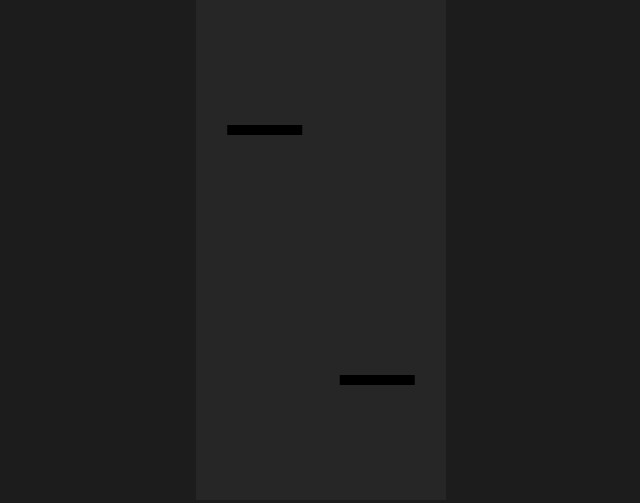
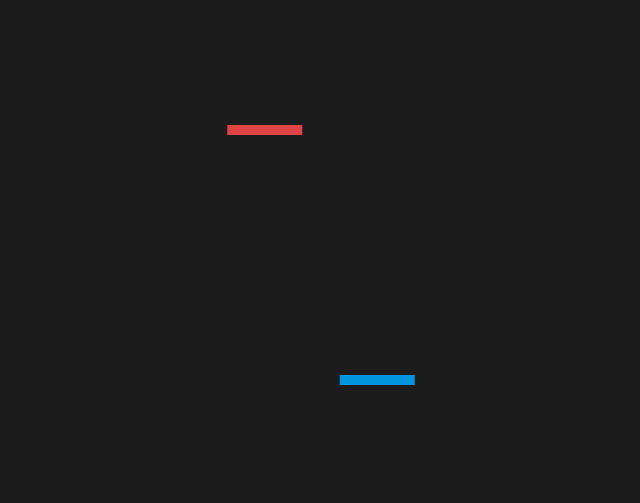
Before and after one commit to felipe-videira/sebo-the-game, a plain HTML site: page index.html in a window 1280 px wide. Shown: the whole page, without its empty margins (319-959 px from the left). Drawn offline with Linux system fonts and the light colour scheme.

Commit message:
life count, damage and lifeBar in progress

```diff
--- a/engine/components/box.js
+++ b/engine/components/box.js
@@ -4,18 +4,50 @@ class Box extends Component {
     _color;
     _width;
     _height;
+    _gradient;
 
-    constructor (userRef, { color = "#0095DD", width = 10, height = 10 } = {}) {
+    constructor (userRef, {
+        color = "#0095DD",
+        width = 10,
+        height = 10,
+        opacity = 1,
+        gradient = null
+    } = {}) {
         super();
 
-        this._color = color;
         this._width = width;
+        this._opacity = opacity;
         this._height = height;
         this._userRef = userRef;
+
+        this.color = color;
+        this.gradient = gradient;
     }
 
     get name () {
         return "Box";
+    }
+
+    get gradient () {
+        return this._gradient;
+    }
+
+    set gradient (v) {
+        if (!Array.isArray(v) || v.length !== 4)
+            throw Error("Invalid gradient");
+
+        this._gradient = v;
+    }
+
+    get color () {
+        return this._color;
+    }
+
+    set color (v) {
+        if (typeof v === 'string' || (Array.isArray(v) && v.length < 2))
+            throw Error("Invalid color");
+
+        this._color = v;
     }
 
     start () {
@@ -34,6 +66,8 @@ class Box extends Component {
             y: this._userRef.transform.y,
             rotation: this._userRef.transform.rotation,
             color: this._color,
+            gradient: this._gradient,
+            opacity: this._opacity,
             width: this._width,
             height: this._height
         })
--- a/engine/components/boxCollider.js
+++ b/engine/components/boxCollider.js
@@ -31,10 +31,11 @@ class BoxCollider extends Collider {
     }
 
     detectCollision () {
-        let collided = false;
+        let collision = null;
+        let collidedObj = null
 
         Collision.checkCollisions(this, other => {
-            if (Collision.abSatCollision({
+            const abCollision = Collision.abSatCollision({
                 aX: this.x,
                 aY: this.y,
                 aRotation: this.rotation,
@@ -48,26 +49,26 @@ class BoxCollider extends Collider {
                 bRotation: other.rotation,
                 bIsRect: true,
             })
-            ) {
-                collided = true;
 
-                if (!this._abCollision) return;
+            if (abCollision) {
+                collision = abCollision;
 
-                Collision.abPushAway(this, other);
+                this._abCollision && Collision.abPushAway(this, other);
+
+                collidedObj = other;
             }
         })
 
-        const collision = Collision.canvasSatCollision(this);
-        if (collision) {
-            collided = true;
+        const canvasColl = Collision.canvasSatCollision(this);
 
-            if (!this._borderCollision) return;
+        if (canvasColl) {
+            collision = canvasColl;
 
-            Collision.pushAway(collision.axis, collision.pos, this);
+            this._borderCollision && Collision.pushAway(canvasColl.axis, canvasColl.pos, this);
         }
 
-        collided && this.onCollision();
+        collision && this._collide([collision, this, collidedObj]);
 
-        return collided;
+        return collision;
     }
 }
--- a/engine/components/collider.js
+++ b/engine/components/collider.js
@@ -67,7 +67,7 @@ class Collider extends Component {
         throw Error("The method detectCollision must be implemented!");
     }
 
-    subscribeOnCollision (callback) {
+    onCollision (callback) {
         if (typeof callback !== 'function') {
             throw Error("'onCollision' must be a function!");
         }
@@ -75,9 +75,9 @@ class Collider extends Component {
         this._onCollision.push(callback);
     }
 
-    onCollision () {
+    _collide (params) {
         for (const callback of this._onCollision) {
-            callback();
+            callback(...params);
         }
     }
 
--- a/engine/models/gameObject.js
+++ b/engine/models/gameObject.js
@@ -62,6 +62,8 @@ class GameObject extends MonoBehaviour {
         super.update();
 
         for (const componentName in this._components) {
+            if (!this._components[componentName].active) continue;
+
             this._components[componentName].update();
         }
     }
@@ -70,6 +72,8 @@ class GameObject extends MonoBehaviour {
         super.draw(timestamp);
 
         for (const componentName in this._components) {
+            if (!this._components[componentName].active) continue;
+
             this._components[componentName].draw(timestamp);
         }
     }
@@ -89,7 +93,9 @@ class GameObject extends MonoBehaviour {
     }
 
     getComponent (name) {
-        return this._components[name];
+        const component = this._components[name] || {};
+
+        return component.active && component;
     }
 
     _validateComponent (v) {
--- a/engine/models/monoBehaviour.js
+++ b/engine/models/monoBehaviour.js
@@ -1,4 +1,6 @@
 class MonoBehaviour {
+
+    _active = true;
 
     get name () {
         throw Error('This MonoBehaviour does not have a name!');
@@ -8,9 +10,30 @@ class MonoBehaviour {
         return true;
     }
 
+    get active () {
+        return this._active;
+    }
+
+    setActive (v) {
+        this._active = !!v;
+    }
+
+    onDestroy(callback) {
+        if (typeof callback !== 'function')
+            throw Error("this is not a function");
+
+        this._onDestroy = callback;
+    }
+
     start () {}
 
     update () {}
 
     draw (timestamp) {}
+
+    destroy () {
+        this._onDestroy && this._onDestroy();
+
+        delete this;
+    }
 }
--- a/engine/models/scene.js
+++ b/engine/models/scene.js
@@ -35,6 +35,8 @@ class Scene extends MonoBehaviour {
         super.update();
 
         for (const name in this._monoBehaviours) {
+            if (!this._monoBehaviours[name].active) continue;
+
             this._monoBehaviours[name].update();
         }
     }
@@ -43,6 +45,8 @@ class Scene extends MonoBehaviour {
         super.draw(timestamp);
 
         for (const name in this._monoBehaviours) {
+            if (!this._monoBehaviours[name].active) continue;
+
             this._monoBehaviours[name].draw(timestamp);
         }
     }
@@ -62,7 +66,13 @@ class Scene extends MonoBehaviour {
     }
 
     getMonoBehaviour (name) {
-        return this._monoBehaviours[name];
+        const monoBehaviour = this._monoBehaviours[name] || {};
+
+        return monoBehaviour.active && monoBehaviour;
+    }
+
+    cleanMonoBehaviours () {
+        this._monoBehaviours = {}
     }
 
     _validateMonoBehaviour (v) {
--- a/engine/systems/canvas.js
+++ b/engine/systems/canvas.js
@@ -1,5 +1,8 @@
 class Canvas extends MonoBehaviour {
 
+    _lightTheme = '#eee';
+    _darkTheme = '#1d1c1c';
+    _canvasBackground = this._lightTheme;
     _mainCanvas;
     _ctx;
 
@@ -29,7 +32,8 @@ class Canvas extends MonoBehaviour {
     update () {
         super.update();
 
-        this._ctx.clearRect(0, 0, this._mainCanvas.width, this._mainCanvas.height);
+        this._ctx.fillStyle = this._canvasBackground;
+        this._ctx.fillRect(0, 0, this._mainCanvas.width, this._mainCanvas.height);
     }
 
     static get dimensions () {
@@ -51,6 +55,14 @@ class Canvas extends MonoBehaviour {
             x: (this.instance._mainCanvas.width / 2) - (elWidth / 2),
             y: (this.instance._mainCanvas.height / 2) - (elHeight / 2),
         }
+    }
+
+
+    static flipTheme () {
+        this.instance._canvasBackground =
+            this.instance._canvasBackground === this.instance._lightTheme
+                ? this.instance._darkTheme
+                : this.instance._lightTheme;
     }
 
     static createLine ({
@@ -101,6 +113,8 @@ class Canvas extends MonoBehaviour {
         height = 10,
         size = null,
         color = "#000",
+        gradient = null,
+        opacity = 1,
         borderColor = null,
         borderWidth = 0,
     } = {}) {
@@ -113,7 +127,12 @@ class Canvas extends MonoBehaviour {
         this.instance._ctx.translate(x + width / 2, y + height / 2);
         this.instance._ctx.rotate(rotation);
         this.instance._ctx.rect(-width / 2, -height / 2, width, height);
+        if (Array.isArray(color)) {
+            if (!gradient) gradient = [0, 0, width / 2, 0];
+            color = this.instance._createGradient(color, gradient);
+        }
         this.instance._ctx.fillStyle = color;
+        this.instance._ctx.globalAlpha = opacity;
         this.instance._ctx.fill();
         if (borderColor) {
             this.instance._ctx.strokeStyle = borderColor;
@@ -163,4 +182,12 @@ class Canvas extends MonoBehaviour {
         this.instance._ctx.translate(-x, -y);
         this.instance._ctx.restore();
     }
+
+    _createGradient(colors, gradient) {
+        const grd = this._ctx.createLinearGradient(...gradient);
+        for (const { value, stop } of colors) {
+            grd.addColorStop(stop, value)
+        }
+        return grd;
+    }
 }
--- a/engine/systems/collision.js
+++ b/engine/systems/collision.js
@@ -97,11 +97,14 @@ class Collision extends MonoBehaviour {
                 const ba = bAxis[j];
                 const bb = bAxis[j ? j - 1 : bAxis.length - 1];
                 if (this.lineCollision(aa.x, aa.y, ab.x, ab.y, ba.x, ba.y, bb.x, bb.y)) {
-                    return true;
+                    return {
+                        a: { axisA: aa, axisB: ab },
+                        b: { axisA: ba, axisB: bb }
+                    };
                 }
             }
         }
-        return false
+        return;
     }
 
     static canvasBoxCollision (coll, collide = true) {
--- a/engine/systems/sceneManager.js
+++ b/engine/systems/sceneManager.js
@@ -1,8 +1,9 @@
-//TODO: improve this
+
 class SceneManager extends MonoBehaviour {
 
     _started = false;
-    _activeScenes = {};
+    _scenes = {};
+    _activeSceneName;
 
     constructor (activeScene) {
         super();
@@ -22,37 +23,33 @@ class SceneManager extends MonoBehaviour {
         return "SceneManager";
     }
 
-    get activeScenes () {
-        throw Error("Do not access the activeScenes directly!");
-    }
-
-    set activeScenes (v) {
-        throw Error("Do not set the activeScenes directly!");
-    }
-
     start () {
         super.start();
 
-        for (const sceneName in this._activeScenes) {
-            this._activeScenes[sceneName].start();
+        for (const name in this._scenes) {
+            if (!this._scenes[name].active) continue;
+
+            this._scenes[name].start();
         }
-
-        this._started = true;
     }
 
     update () {
         super.update();
 
-        for (const sceneName in this._activeScenes) {
-            this._activeScenes[sceneName].update();
+        for (const name in this._scenes) {
+            if (!this._scenes[name].active) continue;
+
+            this._scenes[name].update();
         }
     }
 
     draw (timestamp) {
         super.draw(timestamp);
 
-        for (const sceneName in this._activeScenes) {
-            this._activeScenes[sceneName].draw(timestamp);
+        for (const name in this._scenes) {
+            if (!this._scenes[name].active) continue;
+
+            this._scenes[name].draw();
         }
     }
 
@@ -62,26 +59,42 @@ class SceneManager extends MonoBehaviour {
         }
     }
 
-    static addScene (scene) {
+    static addScene (scene, active = false) {
         this.instance._validateScene(scene);
 
-        this.instance._activeScenes[scene.name] = scene;
+        this.instance._scenes[scene.name] = scene;
 
-        if (this.instance._started) this.instance._activeScenes[scene.name].start();
+        if (active) this.setSceneActive(scene.name);
+    }
+
+    static setSceneActive (sceneName) {
+        if (!this.instance._scenes[sceneName]) throw Error("Scene not found");
+
+        this.instance._scenes[this.instance._activeSceneName] &&
+            this.instance._scenes[this.instance._activeSceneName].setActive(false);
+
+        this.instance._activeSceneName = sceneName;
+
+        this.instance._scenes[this.instance._activeSceneName].setActive(true);
+        this.instance._scenes[this.instance._activeSceneName].start();
+    }
+
+    static reloadActiveScene () {
+        this.instance._scenes[this._activeSceneName].start();
+    }
+
+    static removeScene (sceneName) {
+        if (FORBIDDEN_SCENE_NAMES.includes(sceneName)) return false;
+
+        return delete this.instance._scenes[sceneName];
     }
 
     _addScene (scene) {
         this._validateScene(scene, false);
 
-        this._activeScenes[scene.name] = scene;
+        this._scenes[scene.name] = scene;
 
-        if (this._started) this._activeScenes[scene.name].start();
-    }
-
-    static removeScene (sceneName) {
-        if (FORBIDDEN_SCENE_NAMES.includes(sceneName)) return false;
-
-        return delete this.instance._activeScenes[sceneName];
+        this._scenes[scene.name].start();
     }
 
     _validateScene (v, checkName = true) {
@@ -93,5 +106,4 @@ class SceneManager extends MonoBehaviour {
             throw Error("Invalid scene name!");
         }
     }
-
 }
--- a/engine/utils/index.js
+++ b/engine/utils/index.js
@@ -25,3 +25,24 @@ const normalize = (x, y) => {
         y: y/d
     };
 }
+
+const distance = (ax, ay, bx, by) => Math.sqrt((ax - bx) * (ax - bx) + (ay - by) * (ay - by));
+
+const shadeColor = (color, percent) => {
+    if (/^rgba?\((\d+),\s*(\d+),\s*(\d+)(?:,\s*(\d+(?:\.\d+)?))?\)$/.test(color)) {
+        throw Error("The color must be in rgba format!")
+    }
+    let R = parseInt(color.substring(1,3), 16);
+    let G = parseInt(color.substring(3,5), 16);
+    let B = parseInt(color.substring(5,7), 16);
+    R = parseInt(R * (100 + percent) / 100);
+    G = parseInt(G * (100 + percent) / 100);
+    B = parseInt(B * (100 + percent) / 100);
+    R = (R<255)?R:255;
+    G = (G<255)?G:255;
+    B = (B<255)?B:255;
+    let RR = ((R.toString(16).length==1)?"0"+R.toString(16):R.toString(16));
+    let GG = ((G.toString(16).length==1)?"0"+G.toString(16):G.toString(16));
+    let BB = ((B.toString(16).length==1)?"0"+B.toString(16):B.toString(16));
+    return "#"+RR+GG+BB;
+}
--- a/scripts/main.js
+++ b/scripts/main.js
@@ -1 +1,3 @@
-SceneManager.addScene(new MainScene());
+SceneManager.addScene(new MainScene(), true);
+
+Canvas.flipTheme();
--- a/scripts/prefabs/gameManager.js
+++ /dev/null
@@ -1,18 +0,0 @@
-class GameManager extends MonoBehaviour {
-
-    get name () {
-        return "GameManager";
-    }
-
-    start () {
-        EventEmitter.on(EVENT.BALL_BEYOND_LIMITS, () => this.gameOver());
-    }
-
-    gameOver () {
-        alert("GAME OVER");
-
-        document.location.reload();
-
-        gameOver();
-    }
-}
--- a/scripts/prefabs/player.js
+++ b/scripts/prefabs/player.js
@@ -2,28 +2,60 @@ class Player extends GameObject {
 
     _width;
     _height;
+    _colors;
+    _life;
+    _damageAmount = 25;
+    _minLife = 0.01;
+    _maxLife = 0.99;
+    _minDamage = 1;
+    _maxDamage = 100;
 
-    constructor (name = "Paddle", {
+    constructor (name = "Player", {
         x = 0,
         y = 0,
         rotation = 0,
         color = "#000",
         speed = 7,
         rotationSpeed = 2,
-        width = 10,
-        height = 75,
-        input = gameConfig.inputs.p1
+        width = 75,
+        height = 10,
+        input = gameConfig.inputs.p1,
+        startLife = 1
     } = {}) {
         super(name, { x, y, rotation });
 
         this._width = width;
         this._height = height;
 
+        const darkenColor = shadeColor(color, -50);
+
+        this._colors = [{
+            value: color,
+            stop: 0
+        }, {
+            value: darkenColor,
+            stop: 0.25
+        }, {
+            value: darkenColor,
+            stop: 0.75
+        }, {
+            value: darkenColor,
+            stop: 1
+        }];
+
+        this._life = this._validateLife(startLife);
+
         this.addComponents([
             new Box(this, {
                 width,
                 height,
-                color
+                gradient: [
+                    (this.transform.x + width) * this._life,
+                    0,
+                    this.transform.x + width,
+                    0
+                ],
+                color: this._colors,
             }),
             new BoxCollider(this, {
                 width,
@@ -36,5 +68,60 @@ class Player extends GameObject {
                 input
             })
         ])
+
+        this.getComponent('Collider').onCollision(coll => this._onCollision(coll));
+    }
+
+    get lifeBarGradient () {
+        return [
+            (this.transform.x + this._width) * this.life,
+            0,
+            this.transform.x + this._width,
+            0
+        ];
+    }
+
+    get life () {
+        return this._life;
+    }
+
+    set life (v) {
+        this._life = this._validateLife(v);
+
+        if (this._life === this._minLife) this._die();
+
+        this._updateLifeBar();
+    }
+
+    damage (amount) {
+        this.life -= clamp(amount, this._minDamage, this._maxDamage) * 0.01
+    }
+
+    onDeath (callback) {
+        if (typeof callback !== 'function')
+            throw Error("this is not a function");
+
+        this._onDeath = callback;
+    }
+
+    _die () {
+        this._onDeath && this._onDeath();
+    }
+
+    _updateLifeBar () {
+        this.getComponent("Box").gradient = this.lifeBarGradient;
+    }
+
+    _validateLife (v) {
+        return clamp(v, this._minLife, this._maxLife);
+    }
+
+    _onCollision ({ a, b } = collision = {}, colliderA, colliderB) {
+        if (!a || !b || !colliderA || !colliderB) return;
+
+        if (distance(b.axisA.x, b.axisA.y, b.axisB.x, b.axisB.y) === colliderB.xunit) {
+            console.log("aqui")
+            colliderB.user.damage(this._damageAmount);
+        }
     }
 }
--- a/scripts/scenes/mainScene.js
+++ b/scripts/scenes/mainScene.js
@@ -1,7 +1,7 @@
 class MainScene extends Scene {
 
-    _p1Color = '#000' //"#0095DD";
-    _p2Color = '#000' //"#e04343";
+    _p1Color = "#0095DD";
+    _p2Color = "#e04343";
     _pSpeed = 10
     _pRotationSpeed = 5;
     _pWidth = 75;
@@ -10,12 +10,18 @@ class MainScene extends Scene {
     _p2Y = Canvas.dimensions.height / 4;
     _p1X = (Canvas.dimensions.width / 2) + this._pWidth *.25;
     _p2X = (Canvas.dimensions.width / 2) - this._pWidth *1.25;
+    _alivePlayers = 2;
 
-    constructor () {
-        super();
+    get name () {
+        return "MainScene";
+    }
+
+    start () {
+        super.start();
+
+        this.cleanMonoBehaviours();
 
         this.addMonoBehaviours([
-            new GameManager(),
             new Player("P1", {
                 x: this._p1X,
                 y: this._p1Y,
@@ -25,6 +31,7 @@ class MainScene extends Scene {
                 speed: this._pSpeed,
                 rotationSpeed: this._pRotationSpeed,
                 input: gameConfig.inputs.p1,
+                startLife: 1,
             }),
             new Player("P2", {
                 x: this._p2X,
@@ -35,11 +42,19 @@ class MainScene extends Scene {
                 speed: this._pSpeed,
                 rotationSpeed: this._pRotationSpeed,
                 input: gameConfig.inputs.p2,
+                startLife: 0.5,
             }),
-        ])
+        ]);
+
+        this.getMonoBehaviour("P1").onDeath(() => this._onPlayerDeath);
+        this.getMonoBehaviour("P2").onDeath(() => this._onPlayerDeath);
     }
 
-    get name () {
-        return "MainScene";
+    _onPlayerDeath () {
+        this._alivePlayers--;
+
+        if (this._alivePlayers <= 1) {
+            SceneManager.reloadActiveScene();
+        }
     }
 }
--- a/style/style.css
+++ b/style/style.css
@@ -5,7 +5,6 @@
 }
 
 .main-canvas {
-    background:rgb(39, 38, 38); /* #eee; */
     display: block;
     margin: 0 auto;
 }
```
Also changed, not shown: index.html (+0 -1 lines), 1 other file. Lines whose indentation alone changed are shown as unchanged.
